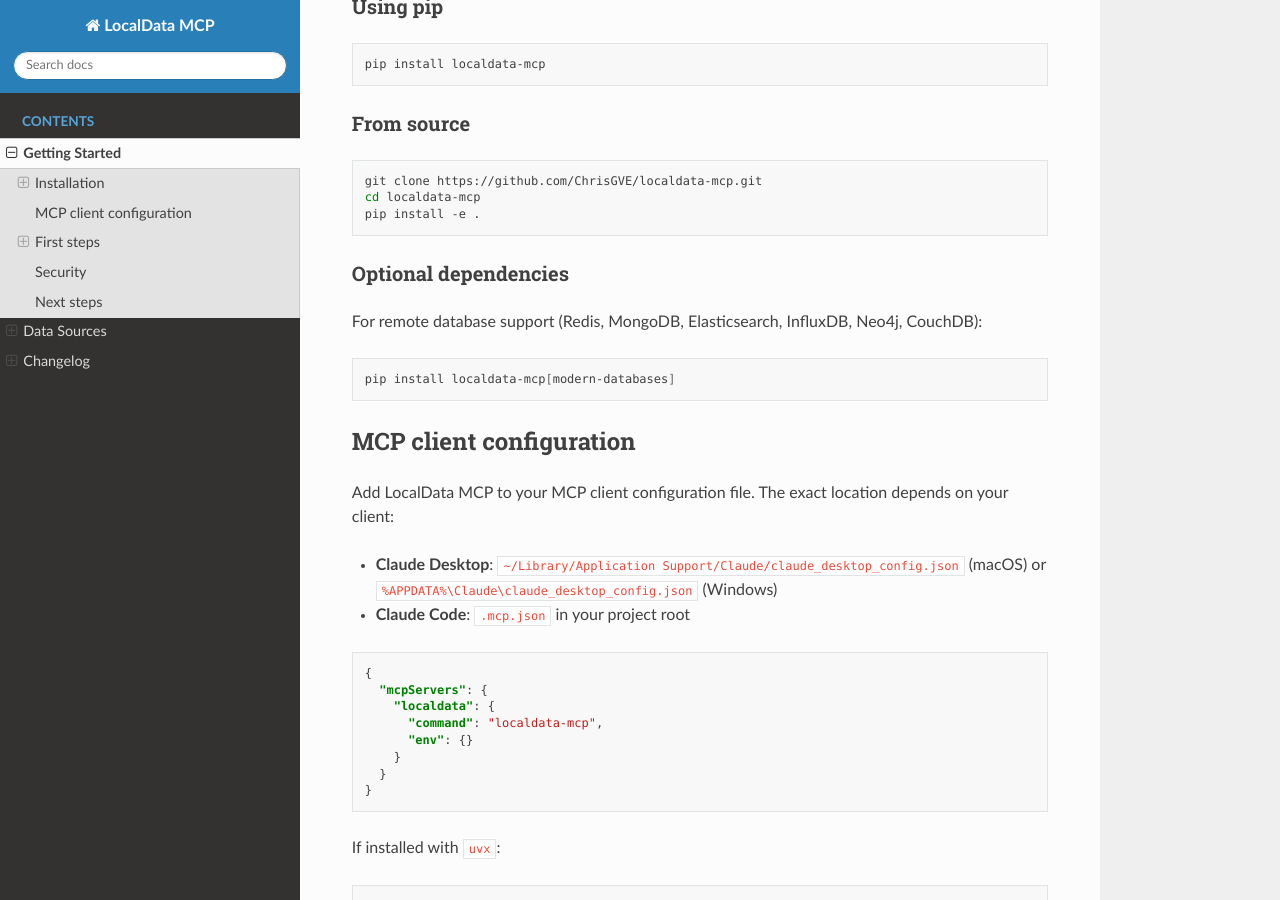
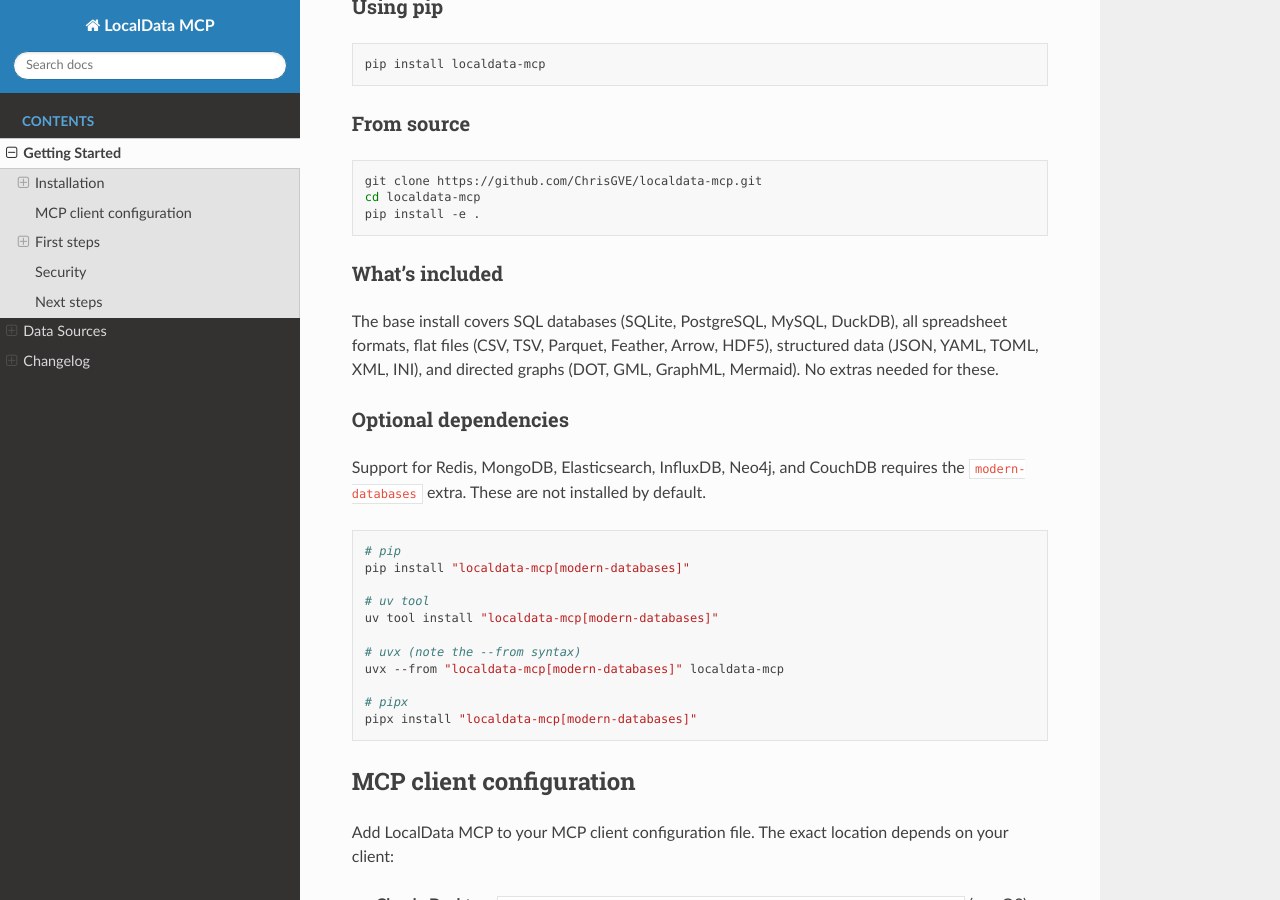
Before and after one commit to ChrisGVE/localdata-mcp, a Sphinx documentation site: the page built from docs/getting-started.md, in a window 1280 px wide and 900 px high, scrolled down 407 px. Built offline with Sphinx 7.4.7 and the Read the Docs theme 3.1.0, drawn with Linux system fonts in a browser that asks for light colours.

Commit message:
docs: clarify base vs optional dependencies in getting started

````diff
--- a/docs/getting-started.md
+++ b/docs/getting-started.md
@@ -26,12 +26,26 @@
 pip install -e .
 ```
 
+### What's included
+
+The base install covers SQL databases (SQLite, PostgreSQL, MySQL, DuckDB), all spreadsheet formats, flat files (CSV, TSV, Parquet, Feather, Arrow, HDF5), structured data (JSON, YAML, TOML, XML, INI), and directed graphs (DOT, GML, GraphML, Mermaid). No extras needed for these.
+
 ### Optional dependencies
 
-For remote database support (Redis, MongoDB, Elasticsearch, InfluxDB, Neo4j, CouchDB):
+Support for Redis, MongoDB, Elasticsearch, InfluxDB, Neo4j, and CouchDB requires the `modern-databases` extra. These are not installed by default.
 
 ```bash
-pip install localdata-mcp[modern-databases]
+# pip
+pip install "localdata-mcp[modern-databases]"
+
+# uv tool
+uv tool install "localdata-mcp[modern-databases]"
+
+# uvx (note the --from syntax)
+uvx --from "localdata-mcp[modern-databases]" localdata-mcp
+
+# pipx
+pipx install "localdata-mcp[modern-databases]"
 ```
 
 ## MCP client configuration
````
